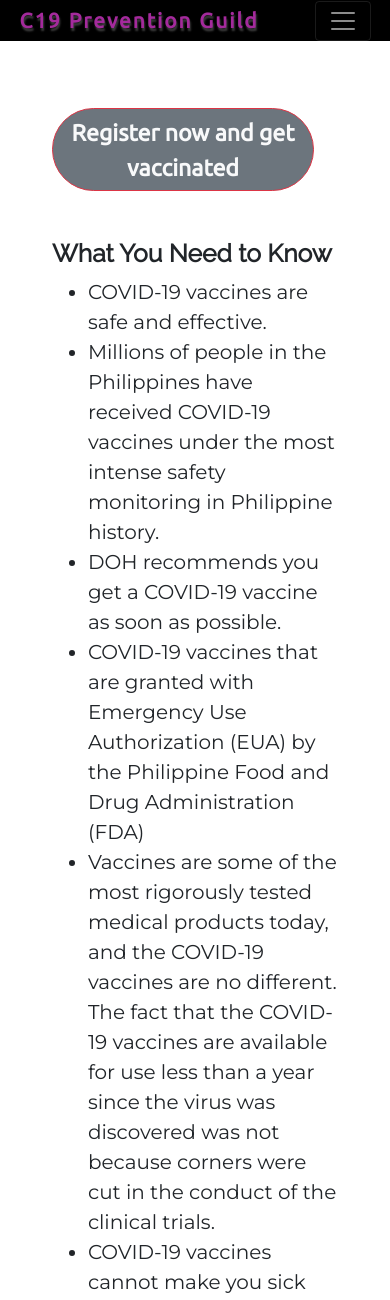
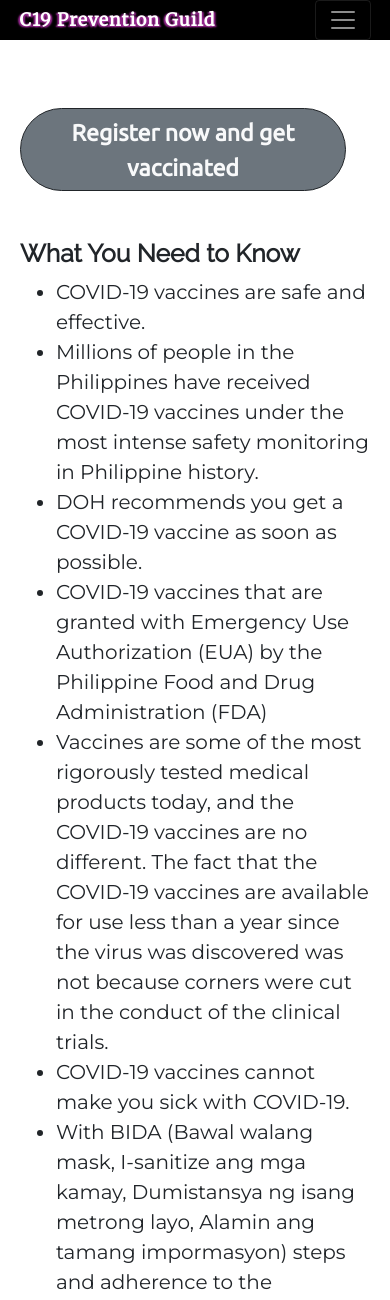
Before and after one commit to gatchigat/c19-prevention-guild, a PHP site: page /getvac.html in a window 390 px wide. Shown: the top 1300 px of the page. Run offline with PHP 8.4, Linux system fonts and the light colour scheme; some libraries are stand-ins or nearby versions.

Commit message:
Add files via upload

```diff
--- a/getvac.html
+++ b/getvac.html
@@ -26,7 +26,7 @@
 </head>
 
 <body onload="title();unloadConfirm()">
-    <section id="nav" class="nav-sub">
+    <section id="nav" class="nav-sub border-0 ">
 
 
         <nav id="mainNavBar" class="navbar navbar-dark navbar-expand-md py-0 fixed-top nav-sub">
@@ -44,7 +44,7 @@
                         <li class="nav-item">
                             <a class="nav-link" href="news-index.html">News</a>
                         </li>
-                        <li class="nav-item">
+                        <li class="nav-item active">
                             <a class="nav-link  active" href="getvac.html">Get Vaccinated</a>
                         </li>
                         <li class="nav-item">
@@ -60,14 +60,14 @@
         <!-- Awareness CONTAINER-->
         <section class="white-section py-2 montserrat" id="get-vac">
             <div class="container-fluid">
-                <div class="container py-5 mx-auto px-5 mx-5">
+                <div class="container py-5 mx-auto px-3 px-xl-5 mx-1 mx-xl-5">
                     <div class="row text-start">
                         <div class="row text-start">
                             <div class="d-grid gap-2 pt-5">
-                                <a class="text-light text-decoration-none fs-3 ubuntu w-100 fw-bold ubuntu"
+                                <a class="text-light text-decoration-none fs-3 ubuntu w-100 fw-bold ubuntu "
                                     href="https://docs.google.com/presentation/d/1KwidgCGZyD22WF6I6wHcUAoMpZI0kKuHZIEBCGndms4/edit#slide=id.gdf12e7cc4c_294_155">
                                     <button
-                                        class="btn btn-secondary  btn-outline-danger rounded-pill fw-bold ubuntu w-100 fs-3 text-light"
+                                        class="btn btn-secondary  btn-outline-dark rounded-pill fw-bold ubuntu w-100 fs-3 text-light purple-pink-color"
                                         type="button">Register
                                         now and get
                                         vaccinated</button></a>
--- a/js/app.js
+++ b/js/app.js
@@ -202,10 +202,10 @@ function aboutLoad() {
   document.getElementsByClassName("cic")[1].innerHTML = cic;
 
   // MGA SEEN ZONE
-  // document.getElementsByClassName("author-4")[0].innerHTML = cayari;
-  // document.getElementsByClassName("author-profile-4")[0].src = cayariProfilePic;
-  // document.getElementsByClassName("author-profile-4")[0].style.height = "225px";
-  // document.getElementsByClassName("author-5")[0].innerHTML = tomoro;
-  // document.getElementsByClassName("author-profile-5")[0].src = tomoroProfilePic;
-  // document.getElementsByClassName("author-profile-5")[0].style.height = "225px";
+  document.getElementsByClassName("author-4")[0].innerHTML = cayari;
+  document.getElementsByClassName("author-profile-4")[0].src = cayariProfilePic;
+  document.getElementsByClassName("author-profile-4")[0].style.height = "225px";
+  document.getElementsByClassName("author-5")[0].innerHTML = tomoro;
+  document.getElementsByClassName("author-profile-5")[0].src = tomoroProfilePic;
+  document.getElementsByClassName("author-profile-5")[0].style.height = "225px";
 }
--- a/news-index.html
+++ b/news-index.html
@@ -62,7 +62,7 @@
         <section class="white-section py-2 pb-5" id="news-index">
             <div class="container-fluid">
                 <section class="py-5 pt-5">
-                    <div class="container px-5 pt-5">
+                    <div class="container px-3 px-xl-5 pt-5">
                         <h2 class="fw-bolder fs-5 mb-4">Featured Stories</h2>
                         <div class="row gx-5">
                             <div class="col-lg-4 mb-5">
--- a/news-index2.html
+++ b/news-index2.html
@@ -65,7 +65,7 @@
         <section class="white-section py-2 pb-5" id="news-index2">
             <div class="container-fluid">
                 <section class="py-5 pt-5 pb-5">
-                    <div class="container px-5 pt-5">
+                    <div class="container px-3 px-xl-5 pt-5">
                         <h2 class="fw-bolder fs-5 mb-4">Featured Stories</h2>
                         <div class="row gx-5">
                             <div class="col-lg-4 mb-5">
--- a/styles/style.css
+++ b/styles/style.css
@@ -97,16 +97,24 @@
 .mw-25 {
   max-width: 25%;
 }
+.active {
+  color: #ffffff;
+  /* text-decoration: underline;
+  text-decoration-color: #fff; */
+  text-shadow: #ff00ed 2px 0 2px;
+  /* background-color: #a42a9c; */
+}
 #nav .navbar-brand,
 #nav .navbar-brand a {
   letter-spacing: 2px;
-  font-family: "Ubuntu", sans-serif;
+  font-family: "Merriweather", sans-serif;
   font-size: 1.6rem;
   font-weight: bolder;
-  text-shadow: 1px 3px 2px #3d3d3d;
+  text-shadow: 0.1em 0.08em 0.1em #a42a9c, -0.1em 0.08em 0.1em #a42a9c;
   transition: color 0.5s, text-shadow 0.2s;
   /* color: #a267ac; */
-  color: #a3489d;
+  color: #ffff;
+  line-height: 1.5;
 }
 .navbar {
   /* padding: 0 0 4.5rem; */
@@ -132,12 +140,10 @@
 #nav .navbar-light:hover,
 #nav .navbar-brand:hover,
 #nav .navbar-brand a:hover {
-  text-shadow: -1px 0px 1px #8b898b;
+  color: #a267ac;
+  text-shadow: -1px 0px 1px #ffffff;
 }
-.active {
-  color: #d4b8bb;
-  text-shadow: #ff00ed 2px 0 2px;
-}
+
 .navbar-dark .navbar-nav .nav-link:hover {
   color: #d4b8bb;
   text-shadow: #ff00ed 2px 0 2px;
@@ -421,13 +427,9 @@ main {
 @media only screen and (max-width: 500px) {
   #nav .navbar-brand,
   #nav .navbar-brand a {
-    letter-spacing: 2px;
-    font-family: "Ubuntu", sans-serif;
-    font-size: 1.3rem;
+    letter-spacing: 1px;
+    font-size: 1.1rem;
     font-weight: bolder;
-    text-shadow: 1px 3px 2px #3d3d3d;
-    transition: color 0.5s, text-shadow 0.2s;
-    color: #a42a9c;
   }
   .nav-link {
     font-family: "Montserrat-Light", serif;
@@ -481,6 +483,12 @@ main {
     padding: 1% 1%;
     margin: 0;
   }
+  #get-vac a:hover,
+  #get-vac .btn:hover,
+  #get-vac .btn:focus,
+  #get-vac .btn .btn-outline-awit:hover {
+    color: #a267ac;
+  }
   #get-vac iframe {
     width: 500px;
     height: auto;
@@ -492,7 +500,7 @@ main {
     width: 60px;
   }
   #footer {
-    font-size: 15px;
+    font-size: 0.7rem;
   }
   .social-icon-others {
     padding-bottom: 30px;
@@ -504,6 +512,9 @@ main {
   #contact {
     margin-top: 100px;
   }
+  #contact .container-fluid {
+    padding: 5% 7%;
+  }
   #about-members .author-profile-1,
   #about-members .author-profile-2,
   #about-members .author-profile-3,
```
Also changed, not shown: about.html (+4 -4 lines).
